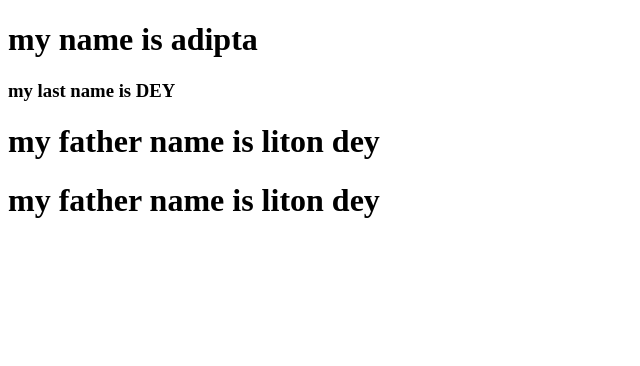
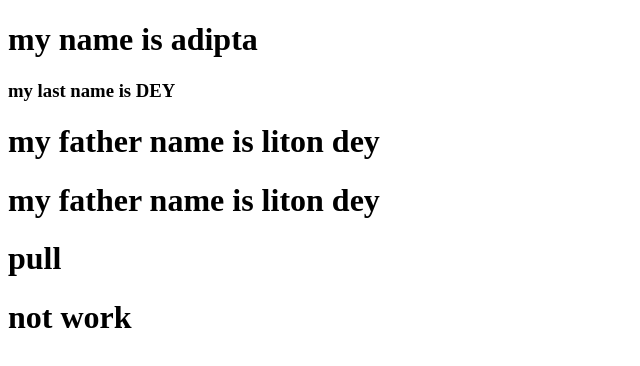
Before and after one commit to AdiptaDey/my-website, a plain HTML site: page index.html in a window 1280 px wide. Shown: the whole page, without its empty margins (0-640 px from the left). Drawn offline with Linux system fonts and the light colour scheme.

Commit message:
Update index.html

```diff
--- a/index.html
+++ b/index.html
@@ -10,6 +10,8 @@
     <h3> my last name is DEY</h3>
     <h1> my father name is liton dey</h1>
     <h1> my father name is liton dey</h1>
+<h1> pull </h1>
+    <h1> not work </h1>
 
 </body>
 </html>
```
